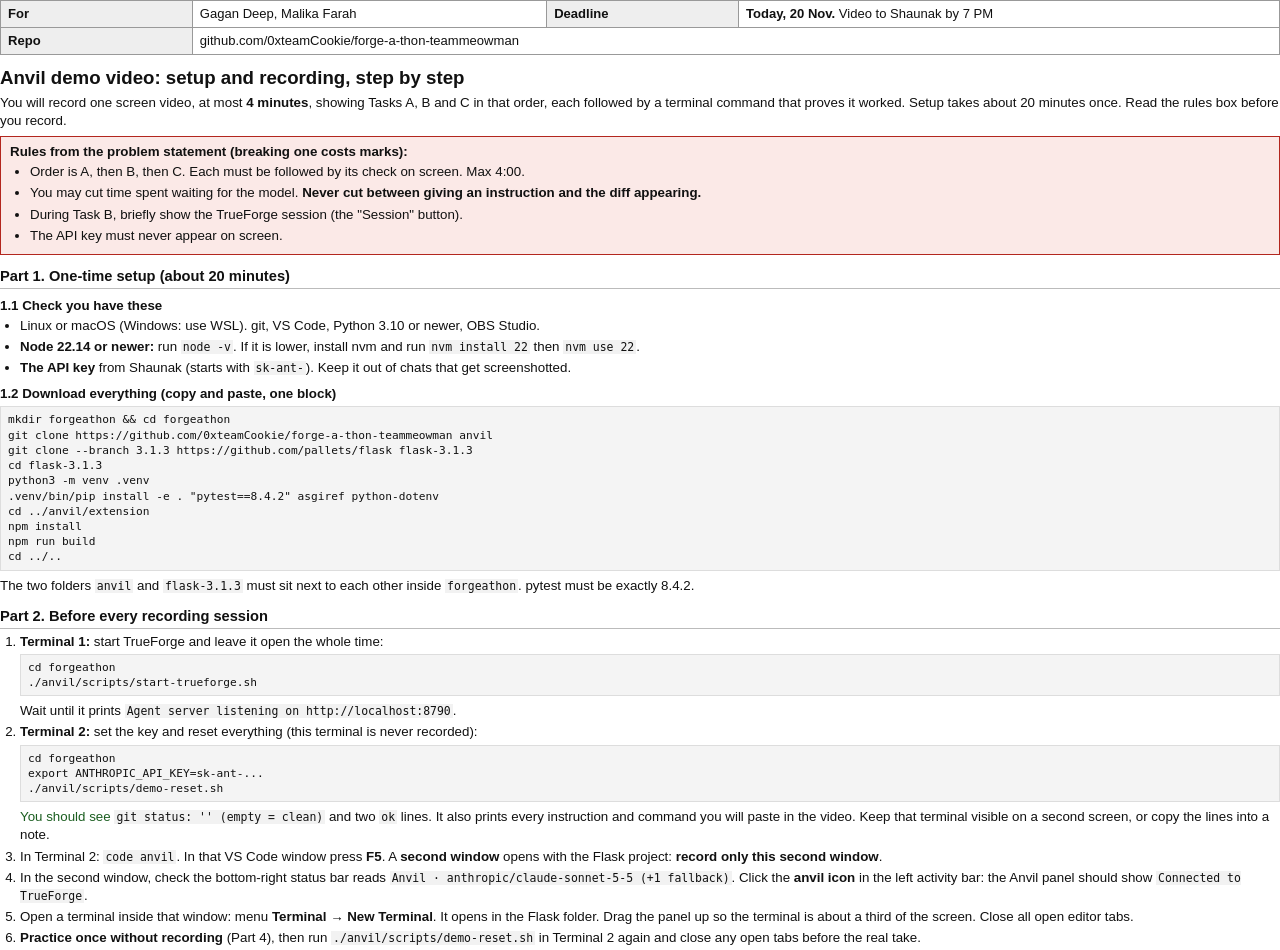
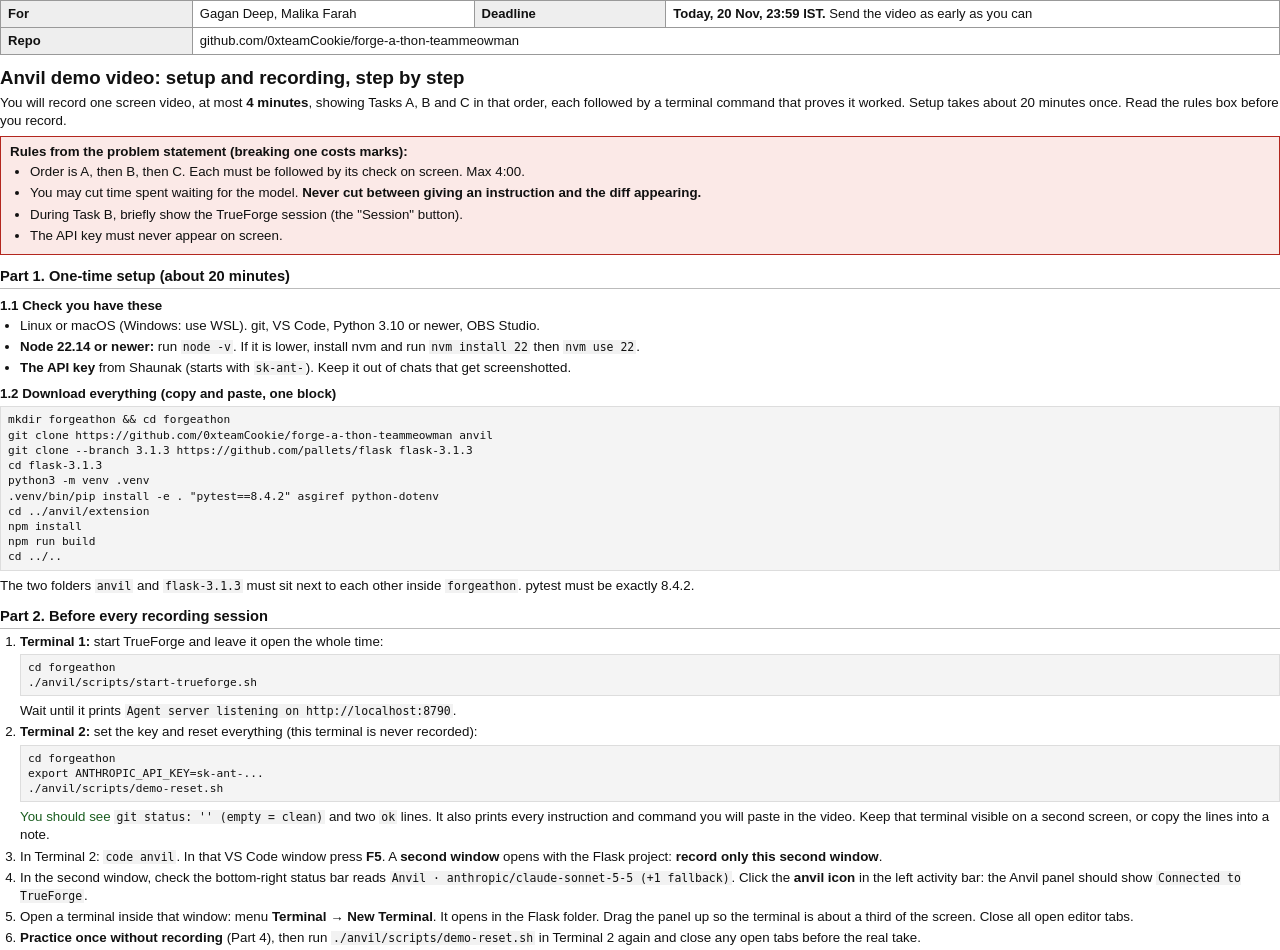
Before and after one commit to 0xteamCookie/forge-a-thon-teammeowman, a plain HTML site: page docs/video-guide.html in a window 1280 px wide. Shown: the top 950 px of the page. Drawn offline with Linux system fonts and the light colour scheme.

Commit message:
docs: video guide shows the real deadline
Co-Authored-By: Claude Opus 5.5 <noreply@anthropic.com>

```diff
--- a/docs/video-guide.html
+++ b/docs/video-guide.html
@@ -30,7 +30,7 @@
 <body>
 
 <table class="head">
-  <tr><td class="k">For</td><td>Gagan Deep, Malika Farah</td><td class="k">Deadline</td><td><b>Today, 20 Nov.</b> Video to Shaunak by 7 PM</td></tr>
+  <tr><td class="k">For</td><td>Gagan Deep, Malika Farah</td><td class="k">Deadline</td><td><b>Today, 20 Nov, 23:59 IST.</b> Send the video as early as you can</td></tr>
   <tr><td class="k">Repo</td><td colspan="3">github.com/0xteamCookie/forge-a-thon-teammeowman</td></tr>
 </table>
 
```
Also changed, not shown: 1 other file.
